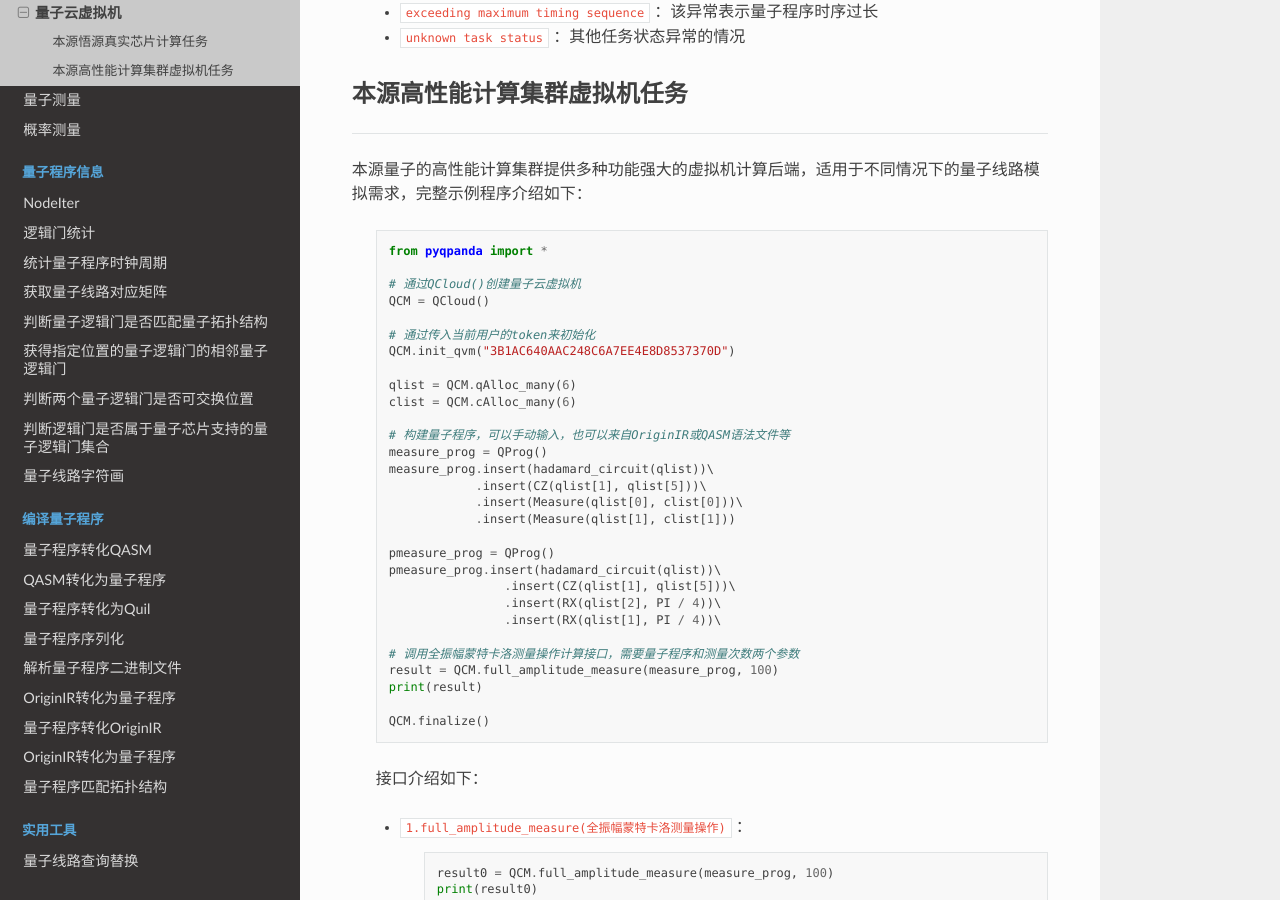
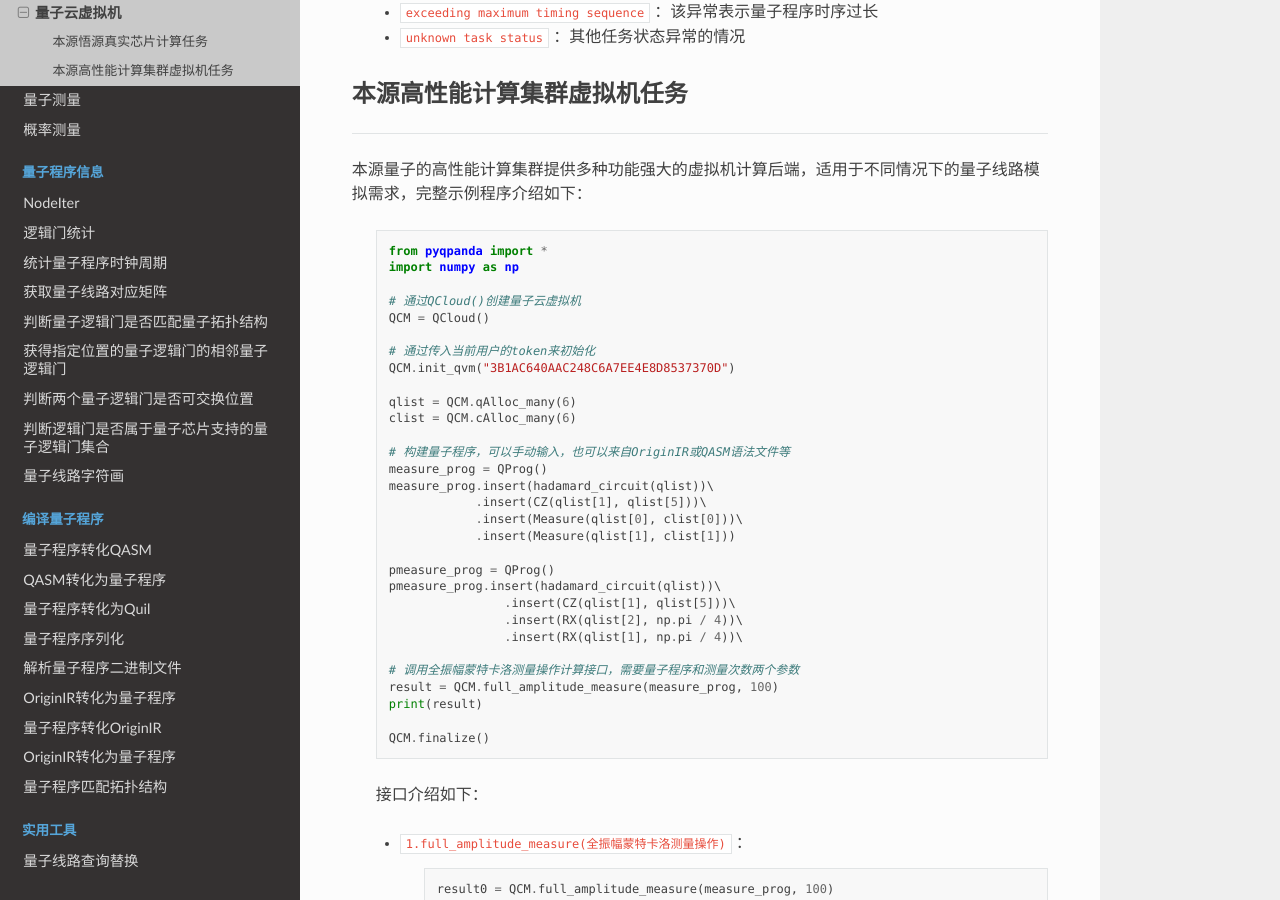
Before and after one commit to OriginQ/pyQPanda-Toturial, a Sphinx documentation site: the page built from source/QCloudMachine.rst, in a window 1280 px wide and 900 px high, scrolled down 2641 px. Built offline with Sphinx 7.4.7 and the Read the Docs theme 2.0.0, drawn with Linux system fonts in a browser that asks for light colours; pages that are not in the unit, such as notebooks, are missing from menus.

Commit message:
<fix> 修改QCloudQVM 示例错误

```diff
--- a/source/QCloudMachine.rst
+++ b/source/QCloudMachine.rst
@@ -91,6 +91,7 @@ pyqpanda封装了量子云虚拟机，可以向本源量子的计算服务器集
     .. code-block:: python
 
         from pyqpanda import *
+        import numpy as np
 
         # 通过QCloud()创建量子云虚拟机
         QCM = QCloud()
@@ -111,8 +112,8 @@ pyqpanda封装了量子云虚拟机，可以向本源量子的计算服务器集
         pmeasure_prog = QProg()
         pmeasure_prog.insert(hadamard_circuit(qlist))\
                         .insert(CZ(qlist[1], qlist[5]))\
-                        .insert(RX(qlist[2], PI / 4))\
-                        .insert(RX(qlist[1], PI / 4))\
+                        .insert(RX(qlist[2], np.pi / 4))\
+                        .insert(RX(qlist[1], np.pi / 4))\
 
         # 调用全振幅蒙特卡洛测量操作计算接口，需要量子程序和测量次数两个参数
         result = QCM.full_amplitude_measure(measure_prog, 100)
```
